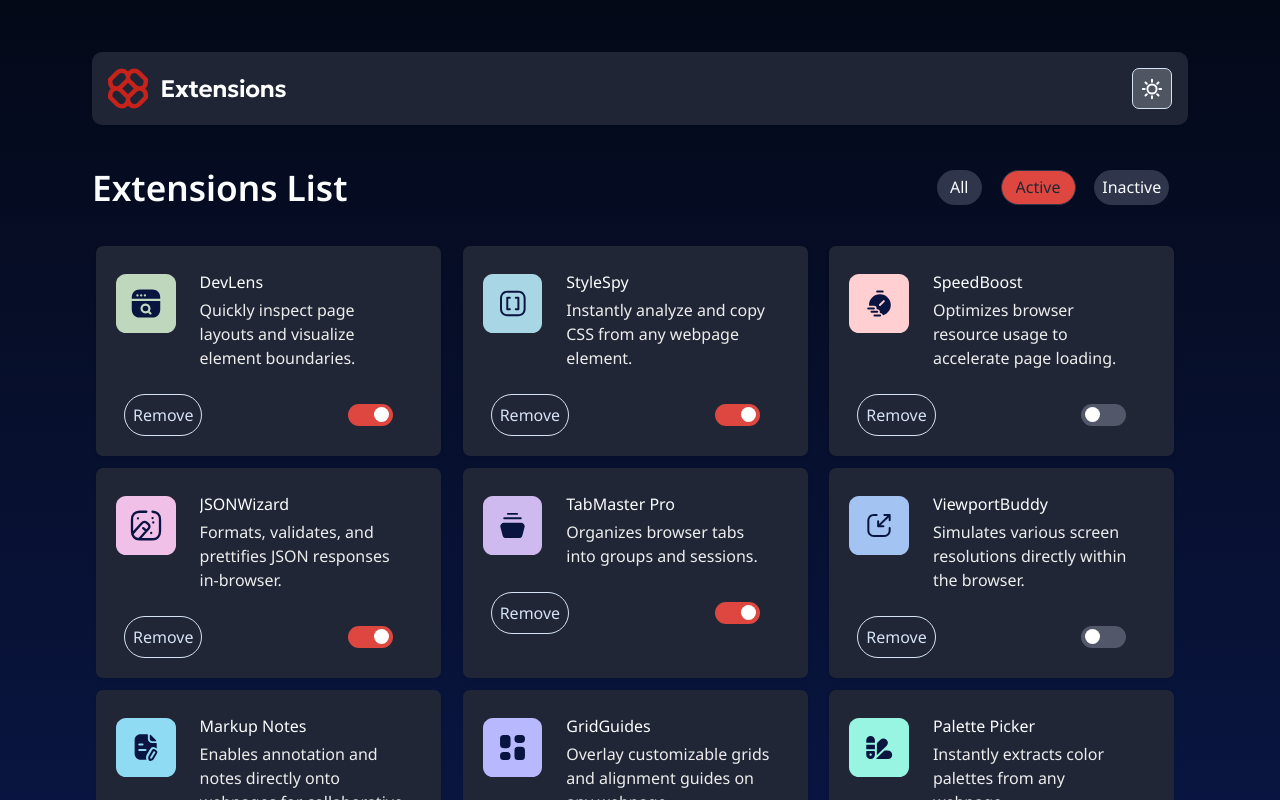
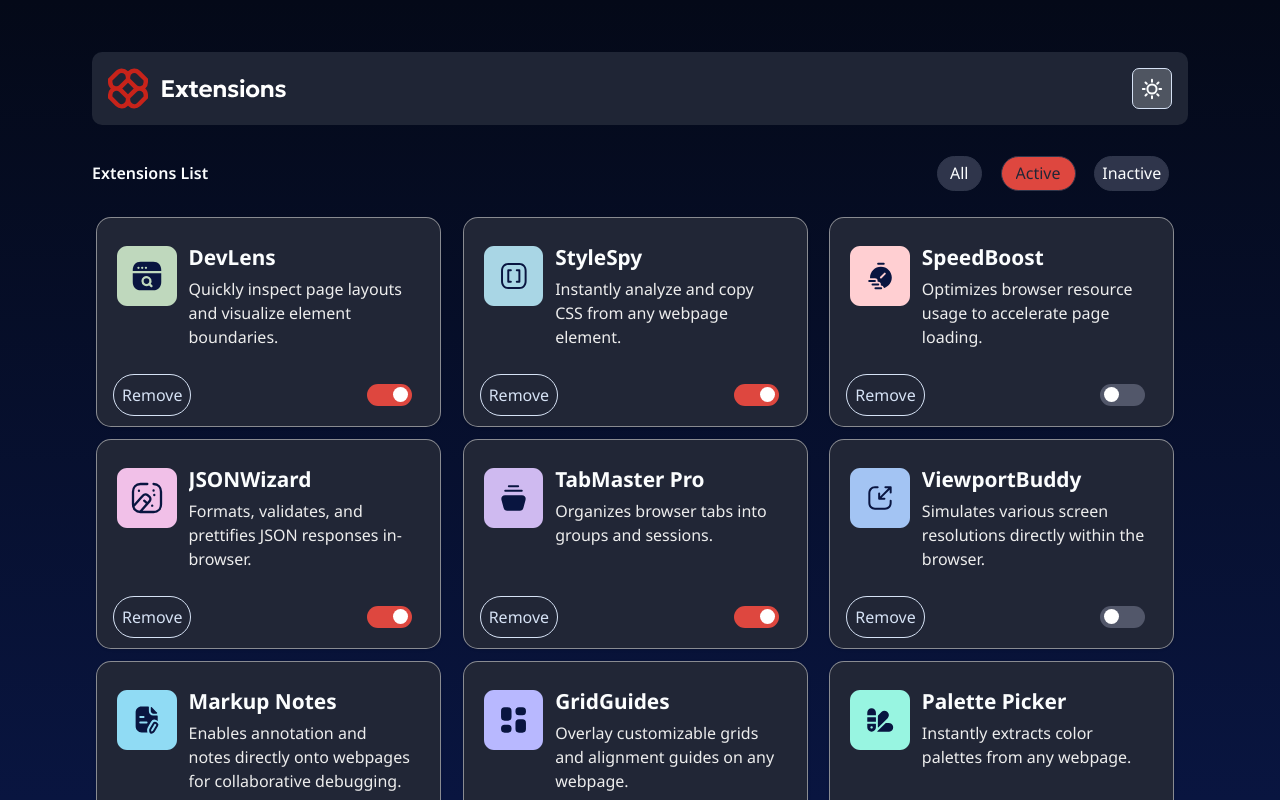
Before and after one commit to ItaloDev-Marcelo/browswer-extensions-challage, a React (Vite) app: page / in a window 1280 px wide. Built offline with nearby package versions, Linux system fonts and the light colour scheme.

Commit message:
consertando erros no card e atualizando

```diff
--- a/src/App.css
+++ b/src/App.css
@@ -1,6 +1,7 @@
 
 * {
   overflow-x: hidden;
+  font-size: 100%;
 }
 
 
@@ -26,6 +27,12 @@ body {
   font-optical-sizing: auto;
   font-style: normal;
   font-variation-settings:"wdth" 100;
+}
+
+
+h3 {
+  font-size: 1.3em;
+  font-weight: 700;
 }
 
 .mode.dark
@@ -54,9 +61,8 @@ button > img {
   background: var(--Light-Gradient);
     min-width: 100vw;
   height: 100vh;
-  /* padding: 0 1em; */
-
-  padding: 1em;
+   padding: 1em .7em;
+  /* padding: 1em .5em; */
 }
 
 .mode h1, .mode h2, .mode h3 {
@@ -97,9 +103,12 @@ ul  > .tab {
   width: 75px;
 }
 
+
+
 .mode
 .tab:hover {
  border: 1px solid hsl(3, 86%, 64%);
+ transform: scale(0.9);
 }
 
 
@@ -146,6 +155,7 @@ article:hover {
 .mode.dark
 article {
   background: var(--Neutral-800);
+  border: 1px solid #c7c7c7a1;
 }
 
 .mode.dark
@@ -203,7 +213,7 @@ input:checked + .slider::before {
 
 @media (min-width: 768px) {
    .mode {
-  padding: .7em;
+   padding: 1em .4em;
 }
 }
 
--- a/src/components/card.tsx
+++ b/src/components/card.tsx
@@ -14,27 +14,27 @@ export default function Card({logo,name,description,isActive, handleSelectActive
     return (
         <motion.article
         initial={{ opacity: 0, scale: 0 }}
-            animate={{ opacity: 1, scale: 1 }}
-            transition={{
-                duration: 0.4,
-                scale: { type: "spring", visualDuration: 0.4, bounce: 0.5 },
-            }}
-        className="w-[100%] py-5 h-[230px] md:w-[100%] md:h-[auto]
-        lg:w-[100%] lg:h-[220px] xl:w-[345px] xl:h-[210px] rounded-[7px]
-         md:p-4 shadow-sm cursor-pointer">
-              <div className="flex flex-row justify-baseline pl-7 md:px-2 xl:px-1">
-                  <figure className='pr-2 mt-3 md:pr-3'>
+        animate={{ opacity: 1, scale: 1 }}
+        transition={{duration: 0.4, scale: { type: "spring", visualDuration: 0.4, bounce: 0.5 }}}
+        className="w-[100%] mt-2 p-2 h-[230px] md:mt-0 md:w-[100%] md:h-[auto]
+        lg:w-[100%] lg:h-[220px] xl:w-[345px] xl:h-[210px] rounded-[15px]
+         md:p-4 shadow-sm cursor-pointer overflow-hidden text-clip">
+              <div className="flex flex-row justify-baseline h-[147px]  xl:h-[140px]
+              overflow-hidden text-clip
+                md:px-2 xl:px-1">
+                  <figure className='pr-3 mt-3 md:pr-3'>
                       <Img url={logo} alt={name} />
                   </figure>
-                 <div className="py-2 px-3 w-[75%] xl:w-[77%]  ">
+                 <div className="py-2 pr-2 w-[75%] xl:w-[77%]  ">
                      <h3 className="mb-1">{name}</h3>
                   <p>{description}</p>
                  </div>
               </div>
-              <div className="flex flex-row items-center mt-7 xl:mt-4   justify-between
-               px-7 md:px-4 md:mr-2 lg:mr-9 xl:mr-5 xl:px-3">
+              <div className="flex mt-4 md:mt-0 flex-row items-center
+               justify-between mr-3
+               ">
                  <button className=" p-2 rounded-[50px] ">Remove</button>
-                   <label className='switch'>
+                   <label className='switch '>
                      <input id='switch' type="checkbox" name="toggle"
                       onChange={() => handleSelectActive(name)} checked={isActive}/>
                       <span className="slider" />
--- a/src/components/image.tsx
+++ b/src/components/image.tsx
@@ -1,10 +1,10 @@
- type Props = {
+ type ImageProps = {
    url: string,
    alt: string
  }
 
 
-export default function Img({url, alt}:Props ){
+export default function Img({url, alt}:ImageProps ){
     return  <img src={url} alt={alt} />
 
 }
--- a/src/components/tabbar.tsx
+++ b/src/components/tabbar.tsx
@@ -1,10 +1,10 @@
 
-type Props = {
+type TabProps = {
     SelectOptions : (optionName: string) => void,
     activeNavItem: string
 }
 
-export default function Tabar({SelectOptions, activeNavItem}: Props) {
+export default function Tabar({SelectOptions, activeNavItem}: TabProps) {
     return (
          <div className="flex flex-col justify-center my-7 md:my-0 text-center
          md:flex-row md:items-center md:justify-between md:mx-15 ">
--- a/src/components/toggleMode.tsx
+++ b/src/components/toggleMode.tsx
@@ -3,7 +3,7 @@ import Sun from '../assets/images/icon-sun.svg';
 import Logo from '../assets/images/logo.svg'
 import WhiteLogo from '../assets/images/white.svg'
 
-type Props = {
+type NavProps = {
     toggle: boolean,
     toggleStyle: (toggle: boolean) => void
 }
@@ -11,7 +11,7 @@ type Props = {
 
 
 
-export default function ToggleNav({toggleStyle, toggle}: Props ) {
+export default function ToggleNav({toggleStyle, toggle}: NavProps ) {
 
 
 
```
